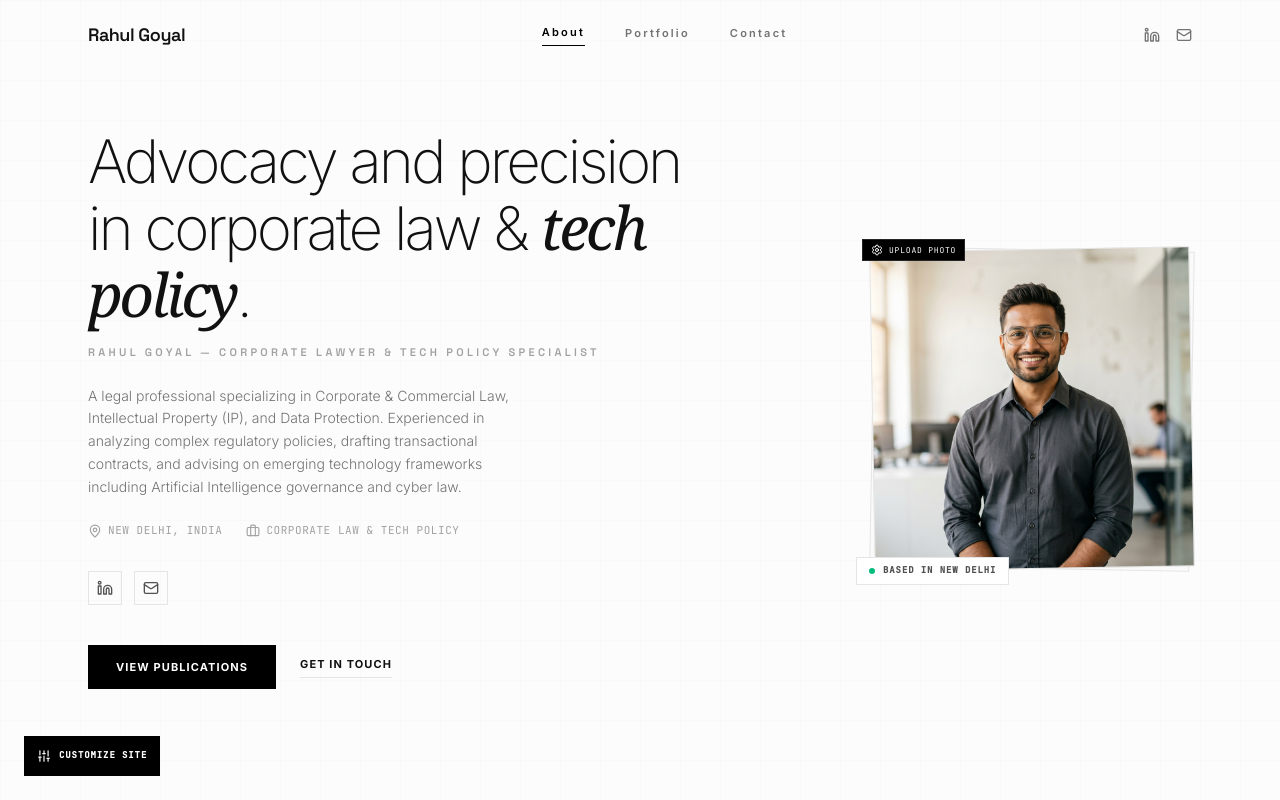
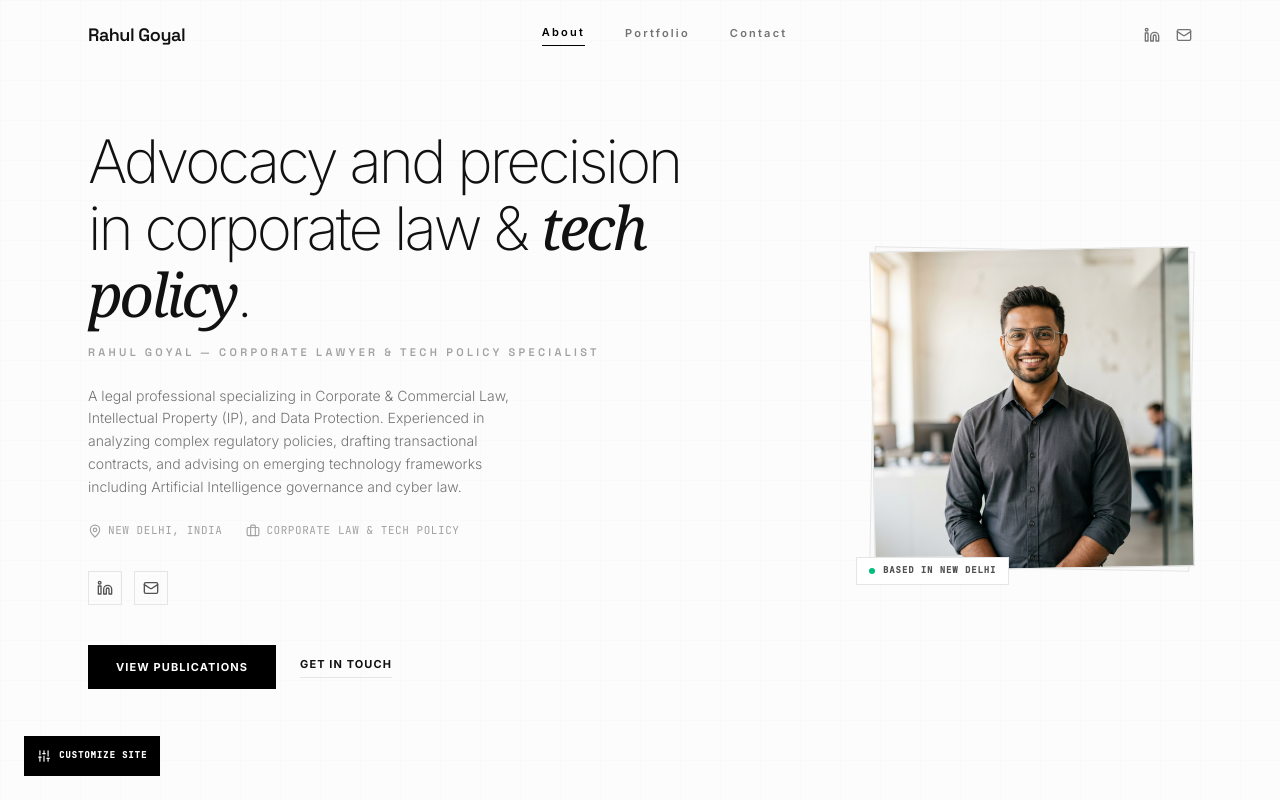
Before and after one commit to rahulgoyal234/personal-brand-rahul-goyal, a React (Vite) app: page / in a window 1280 px wide. Shown: the top 800 px of the page. Built offline with nearby package versions, Linux system fonts and the light colour scheme; a web font is replaced by a local one.

Commit message:
feat(hero): remove photo upload trigger and refine accent animation
Removed the "Upload Photo" UI element and enhanced the back framing accent animation for a cleaner look.

```diff
--- a/src/components/Hero.tsx
+++ b/src/components/Hero.tsx
@@ -153,19 +153,6 @@ export default function Hero({ onContactClick, onPortfolioClick }: HeroProps) {
             className="md:col-span-5 flex justify-center md:justify-end"
           >
             <div className="relative group w-64 h-64 sm:w-72 sm:h-72 md:w-80 md:h-80">
-              {/* Floating "Upload Photo" trigger */}
-              <div
-                onClick={(e) => {
-                  e.stopPropagation();
-                  setIsEditorOpen(true);
-                }}
-                className="absolute -top-2.5 -left-2.5 z-10 bg-black text-white border border-neutral-800 px-2 py-1 flex items-center space-x-1.5 font-mono text-[8px] tracking-widest uppercase cursor-pointer transition-all duration-300 hover:scale-105"
-                title="Upload Photo / Customize Portrait"
-              >
-                <Settings className="w-3 h-3 text-white" />
-                <span>Upload Photo</span>
-              </div>
-
               {/* Optional pulsing "Intro Video" badge at top right */}
               {personalInfo.introVideo && (
                 <div
@@ -181,39 +168,34 @@ export default function Hero({ onContactClick, onPortfolioClick }: HeroProps) {
               )}
 
               {/* Back framing accent */}
-              <div className="absolute inset-0 border border-brand-200 rotate-1 group-hover:rotate-3 transition-transform duration-300 rounded-none bg-neutral-50"></div>
+              <div className="absolute inset-0 border border-brand-200 rotate-1 group-hover:rotate-4 group-hover:scale-[1.02] transition-all duration-500 rounded-none bg-neutral-50"></div>
 
               {/* Main image card wrapper */}
               <div
                 onClick={() => {
                   if (personalInfo.introVideo) {
                     setIsVideoModalOpen(true);
-                  } else {
-                    setIsEditorOpen(true);
                   }
                 }}
-                className="absolute inset-0 bg-[#EBECE9] overflow-hidden border border-neutral-200 -rotate-1 group-hover:rotate-0 transition-transform duration-300 shadow-none rounded-none cursor-pointer"
+                className={`absolute inset-0 bg-[#EBECE9] overflow-hidden border border-neutral-200 -rotate-1 group-hover:rotate-0 group-hover:scale-[1.02] transition-all duration-500 shadow-none rounded-none ${
+                  personalInfo.introVideo ? 'cursor-pointer' : 'cursor-default'
+                }`}
               >
                 <img
                   id="hero-portrait-img"
                   src={personalInfo.avatar}
                   alt={personalInfo.name}
                   referrerPolicy="no-referrer"
-                  className="w-full h-full object-cover transition-all duration-500 scale-102 hover:scale-105"
+                  className="w-full h-full object-cover transition-all duration-700 ease-out scale-100 group-hover:scale-108 filter group-hover:brightness-[1.03]"
                 />
 
                 {/* Animated overlay when video is active */}
-                {personalInfo.introVideo ? (
+                {personalInfo.introVideo && (
                   <div className="absolute inset-0 bg-black/40 opacity-0 group-hover:opacity-100 transition-opacity duration-300 flex flex-col items-center justify-center text-white gap-2">
                     <div className="w-12 h-12 rounded-full bg-white/20 backdrop-blur-sm border border-white flex items-center justify-center scale-95 group-hover:scale-100 transition-transform duration-300">
                       <Play className="w-5 h-5 text-white fill-current translate-x-0.5" />
                     </div>
                     <span className="font-mono text-[8px] uppercase tracking-[0.2em] font-bold">Play Intro Video</span>
-                  </div>
-                ) : (
-                  <div className="absolute inset-0 bg-black/40 opacity-0 group-hover:opacity-100 transition-opacity duration-300 flex flex-col items-center justify-center text-white gap-1.5">
-                    <Settings className="w-4 h-4 text-white" />
-                    <span className="font-mono text-[8px] uppercase tracking-widest font-bold">Upload Photo</span>
                   </div>
                 )}
               </div>
```
